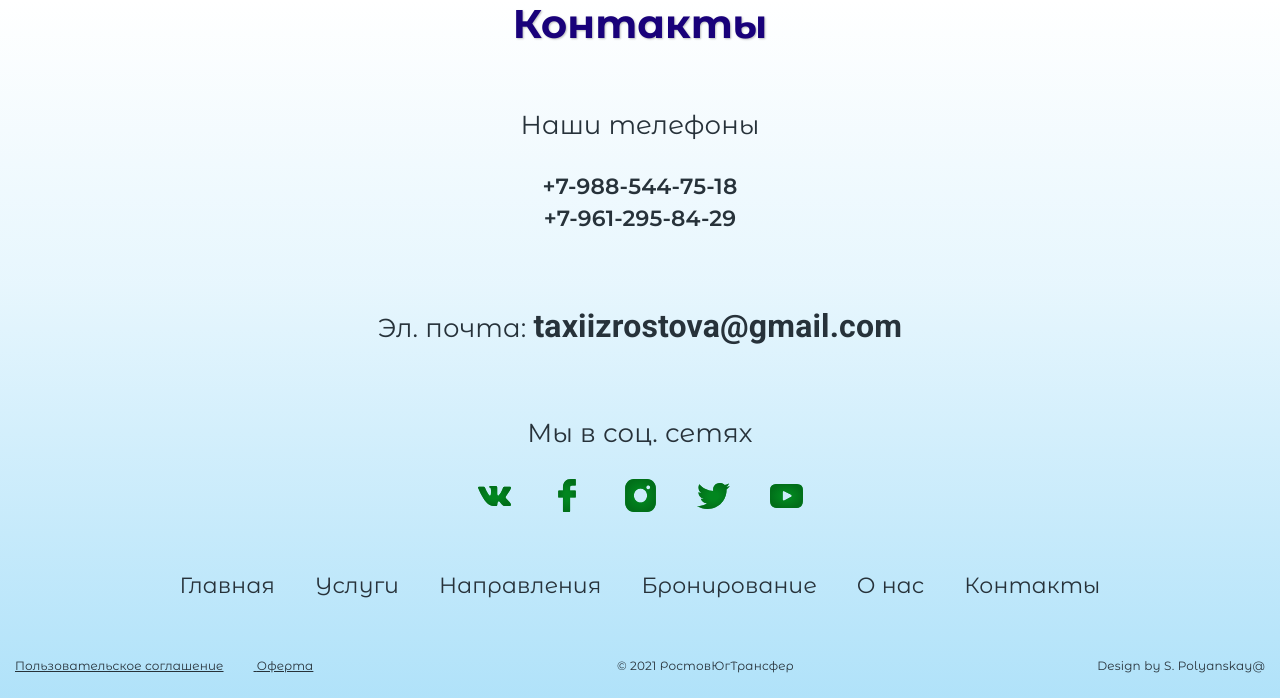
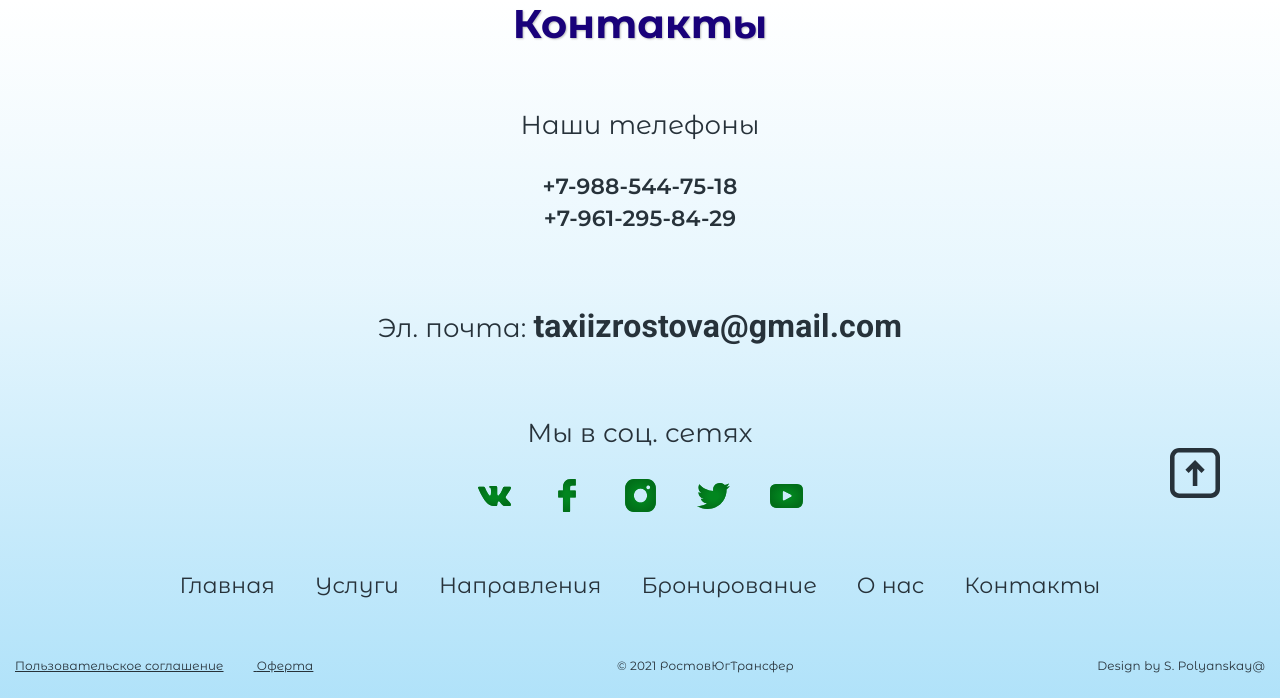
Before and after one commit to alexander-drach/redesign-transfer-rostov, a PHP site: page /page.php in a window 1280 px wide. Shown: the part 108-806 px from the top of the page. Run offline with PHP 8.4, Linux system fonts and the light colour scheme.

Commit message:
add css for btn-up

```diff
--- a/footer.php
+++ b/footer.php
@@ -1,4 +1,3 @@
-<footer>
 
   <footer class="footer-page">
     <div class="container">
@@ -34,8 +33,8 @@
         <a class="author" href="#">Design by S. Polyanskay@</a>
       </div><!-- copyright -->
     </div><!-- container -->
+    <button class="btn-up" type="button"><span class="visually-hidden">Наверх</span></button>
   </footer>
-  <button class="btn-up visually-hidden" type="button"><span class="visually-hidden">Наверх</span></button>
   <script src="js/script.js"></script>
   </body>
 
--- a/style.css
+++ b/style.css
@@ -733,6 +733,7 @@ textarea {
 
 /* footer */
 .footer-page {
+    position: relative;
     text-align: center;
     background: linear-gradient(
         180deg,
@@ -973,6 +974,17 @@ form .order-btn {
 }
 
 /* ABOUT-PAGE END */
+
+.btn-up {
+    position: absolute;
+    bottom: 200px;
+    right: 60px;
+    width: 50px;
+    height: 50px;
+    background-repeat: no-repeat;
+    background-size: contain;
+    background-image: url(img/icons/icon-btn-up.svg);
+}
 
 /* MEDIA QUERY */
 
```
